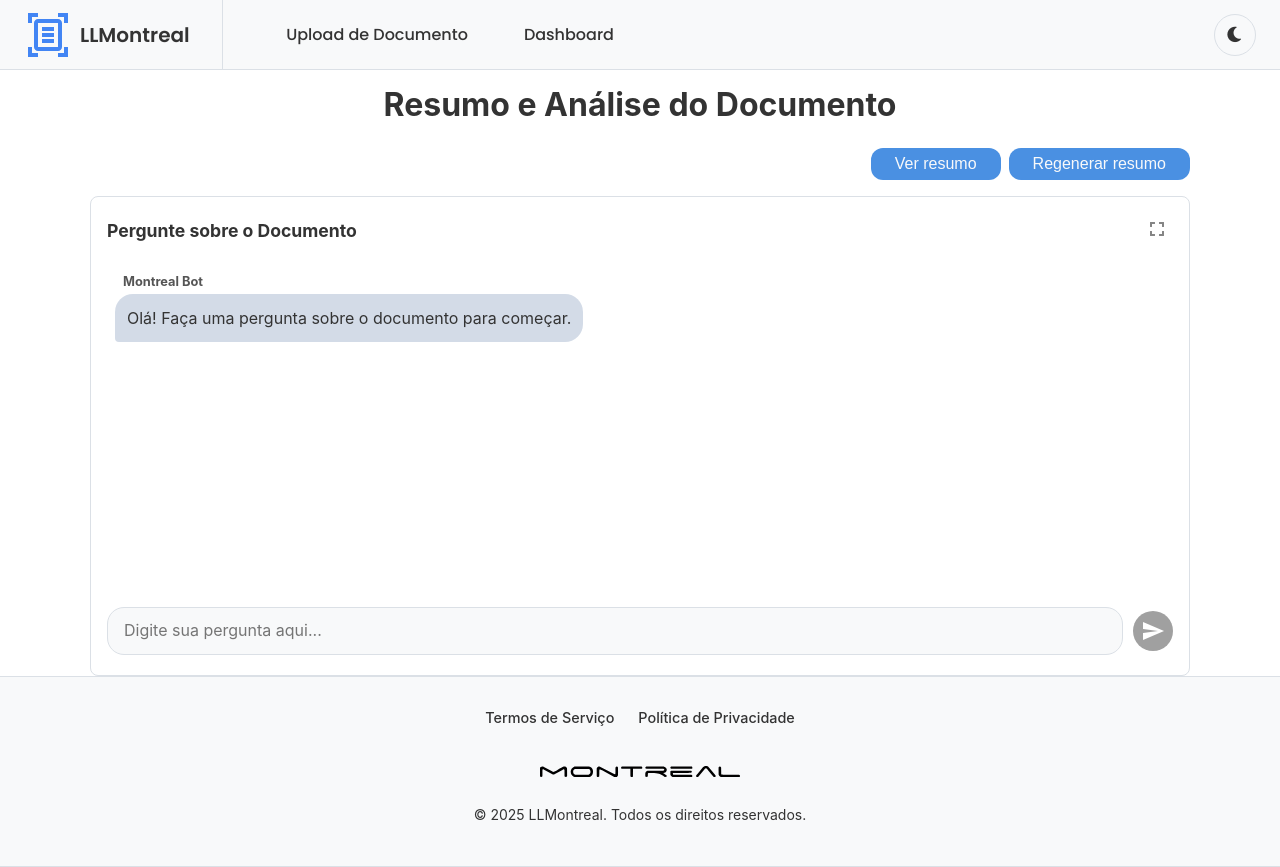
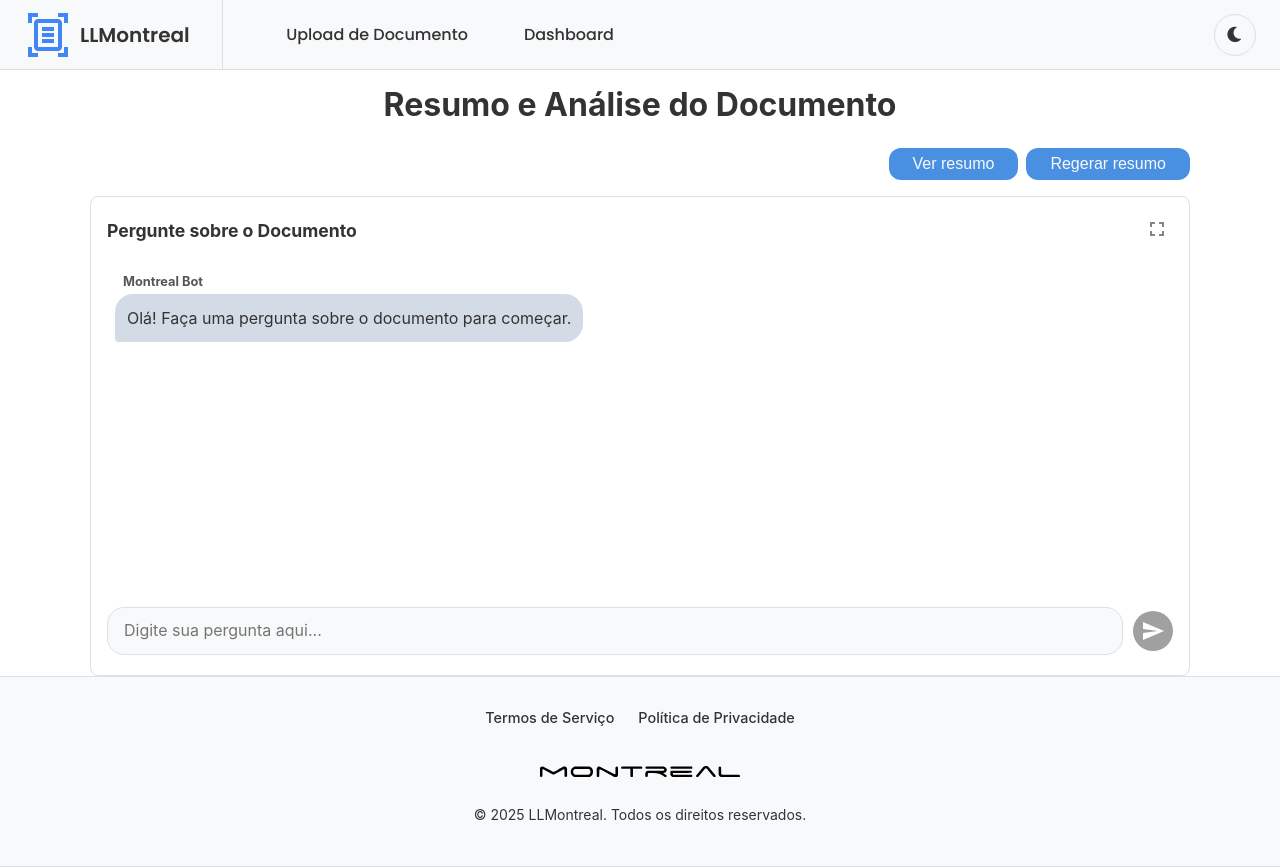
Before and after one commit to LLMontreal/llmontreal-frontend, an Angular app: page /chat/1 in a window 1280 px wide. Built offline with nearby package versions, Linux system fonts and the light colour scheme; no server answers.

Commit message:
fix: corrige bugs

```diff
--- a/src/app/components/doc-summary-chat/doc-summary-chat.component.html
+++ b/src/app/components/doc-summary-chat/doc-summary-chat.component.html
@@ -9,7 +9,7 @@
 
       <button class="regenerate-button" (click)="openConfirmRegenerateModal()"
               [disabled]="isRegeneratingSummary || !documentId">
-        {{ isRegeneratingSummary ? 'Regenerando...' : 'Regenerar resumo' }}
+        {{ isRegeneratingSummary ? 'Regerar...' : 'Regerar resumo' }}
       </button>
     </div>
   </section>
@@ -40,7 +40,7 @@
           &times;
         </button>
 
-        <h2>Regenerar resumo</h2>
+        <h2>Regerar resumo</h2>
 
         <p>
           Tem certeza que deseja gerar um novo resumo para este documento?
@@ -63,9 +63,9 @@
                   [disabled]="isRegeneratingSummary">
             @if (isRegeneratingSummary) {
               <span class="spinner"></span>
-              <span>Regenerando...</span>
+              <span>Regerando...</span>
             } @else {
-              <span>Sim, regenerar</span>
+              <span>Sim, regerar</span>
             }
           </button>
         </div>
```
